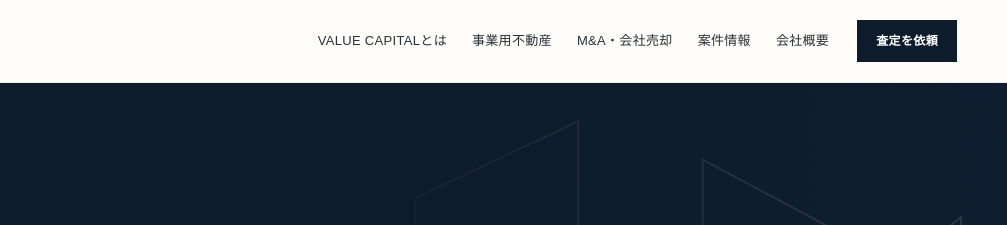
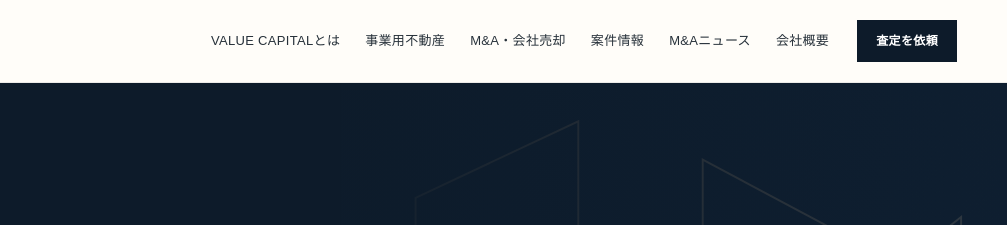
Before and after one commit to aik38/value-capital, a plain HTML site: page index.html in a window 1280 px wide. Shown: the top 225 px of the page, 273-1280 px from the left. Drawn offline with Linux system fonts and the light colour scheme; no server answers.

Commit message:
Add M&A news link to desktop and mobile header

```diff
--- a/index.html
+++ b/index.html
@@ -10,7 +10,7 @@
 <link rel="icon" href="/assets/img/favicon.svg" type="image/svg+xml"><link rel="stylesheet" href="/assets/css/style.css">
 <script type="application/ld+json">{"@context":"https://schema.org","@graph":[{"@type":"Organization","@id":"https://value-capital.jp/#organization","name":"VALUE CAPITAL","alternateName":"バリューキャピタル","url":"https://value-capital.jp/","email":"info@value-capital.jp","address":{"@type":"PostalAddress","streetAddress":"京町三丁目1-1","addressLocality":"北九州市小倉北区","addressRegion":"福岡県","addressCountry":"JP"},"areaServed":["福岡県","佐賀県","長崎県","熊本県","大分県","宮崎県","鹿児島県","山口県","沖縄県"]},{"@type":"WebSite","@id":"https://value-capital.jp/#website","url":"https://value-capital.jp/","name":"VALUE CAPITAL","alternateName":"バリューキャピタル","inLanguage":"ja","publisher":{"@id":"https://value-capital.jp/#organization"}},{"@type":"WebPage","@id":"https://value-capital.jp/#webpage","url":"https://value-capital.jp/","name":"VALUE CAPITAL｜福岡・九州のM&A・企業価値評価・事業用不動産査定","description":"福岡県北九州市を拠点に、九州全域・山口県・沖縄県のM&A、企業価値評価、事業用不動産査定・資産売却を支援します。","inLanguage":"ja","isPartOf":{"@id":"https://value-capital.jp/#website"},"about":{"@id":"https://value-capital.jp/#organization"}}]}</script></head>
 <body>
-<header class="site-header"><div class="container header-inner"><a class="brand" href="/"><span class="brand-mark" aria-hidden="true"><span>V</span><span>C</span></span><span class="brand-copy"><strong>VALUE CAPITAL</strong><small>企業価値評価・不動産査定</small></span></a><nav class="desktop-nav" aria-label="メインナビゲーション"><a href="#concept">VALUE CAPITALとは</a><a href="#realestate">事業用不動産</a><a href="#ma">M&A・会社売却</a><a href="/deals/">案件情報</a><a href="/company/">会社概要</a></nav><div class="header-actions"><a class="btn btn-primary btn-small" href="/valuation/">査定を依頼</a><button class="menu-button" type="button" aria-label="メニューを開く" aria-expanded="false"><span></span><span></span><span></span></button></div></div><div class="mobile-nav" hidden><a href="#concept">VALUE CAPITALとは</a><a href="#realestate">事業用不動産</a><a href="#ma">M&A・会社売却</a><a href="/deals/">案件情報</a><a href="/valuation/">査定依頼</a><a href="/buyer/">買手登録</a><a href="/company/">会社概要</a></div></header>
+<header class="site-header"><div class="container header-inner"><a class="brand" href="/"><span class="brand-mark" aria-hidden="true"><span>V</span><span>C</span></span><span class="brand-copy"><strong>VALUE CAPITAL</strong><small>企業価値評価・不動産査定</small></span></a><nav class="desktop-nav" aria-label="メインナビゲーション"><a href="#concept">VALUE CAPITALとは</a><a href="#realestate">事業用不動産</a><a href="#ma">M&A・会社売却</a><a href="/deals/">案件情報</a><a href="/ma-news/">M&amp;Aニュース</a><a href="/company/">会社概要</a></nav><div class="header-actions"><a class="btn btn-primary btn-small" href="/valuation/">査定を依頼</a><button class="menu-button" type="button" aria-label="メニューを開く" aria-expanded="false"><span></span><span></span><span></span></button></div></div><div class="mobile-nav" hidden><a href="#concept">VALUE CAPITALとは</a><a href="#realestate">事業用不動産</a><a href="#ma">M&A・会社売却</a><a href="/deals/">案件情報</a><a href="/ma-news/">M&amp;Aニュース</a><a href="/valuation/">査定依頼</a><a href="/buyer/">買手登録</a><a href="/company/">会社概要</a></div></header>
 <main>
 <section class="hero"><div class="hero-visual"><img src="/assets/img/hero-city.svg" width="900" height="700" fetchpriority="high" alt="都市と事業用不動産を表現したイメージ"></div><div class="container hero-grid"><div><p class="kicker">VALUE CAPITAL</p><p class="brand-reading">バリューキャピタル</p><p class="service-tag">企業価値評価・不動産査定</p><h1>会社と不動産の<span class="mobile-break"></span>価値、<br><em>正しい選択を。</em></h1><p class="lead">企業価値を評価し、保有不動産を査定。M&A・不動産売却などから最適な選択肢をご提案します。</p><div class="hero-cta"><a class="btn btn-light" href="/valuation/" data-track="valuation_cta_click">企業価値・保有不動産の査定を依頼する</a><a class="btn btn-ghost" href="/deals/" data-track="deals_click">売却案件を見る</a></div></div><aside class="hero-side" aria-label="VALUE CAPITALの特徴"><div class="hero-note"><span>01</span><strong>企業価値を確認</strong><p>収益力、顧客基盤、許認可、人材、ブランド、技術等を確認します。</p></div><div class="hero-note"><span>02</span><strong>保有不動産を査定</strong><p>現況だけでなく、取得企業の用途や土地利用の可能性も検討します。</p></div><div class="hero-note"><span>03</span><strong>選択肢を比較</strong><p>株式譲渡・事業譲渡・不動産売却等から合理的な方法を検討します。</p></div></aside></div></section>
 
```
